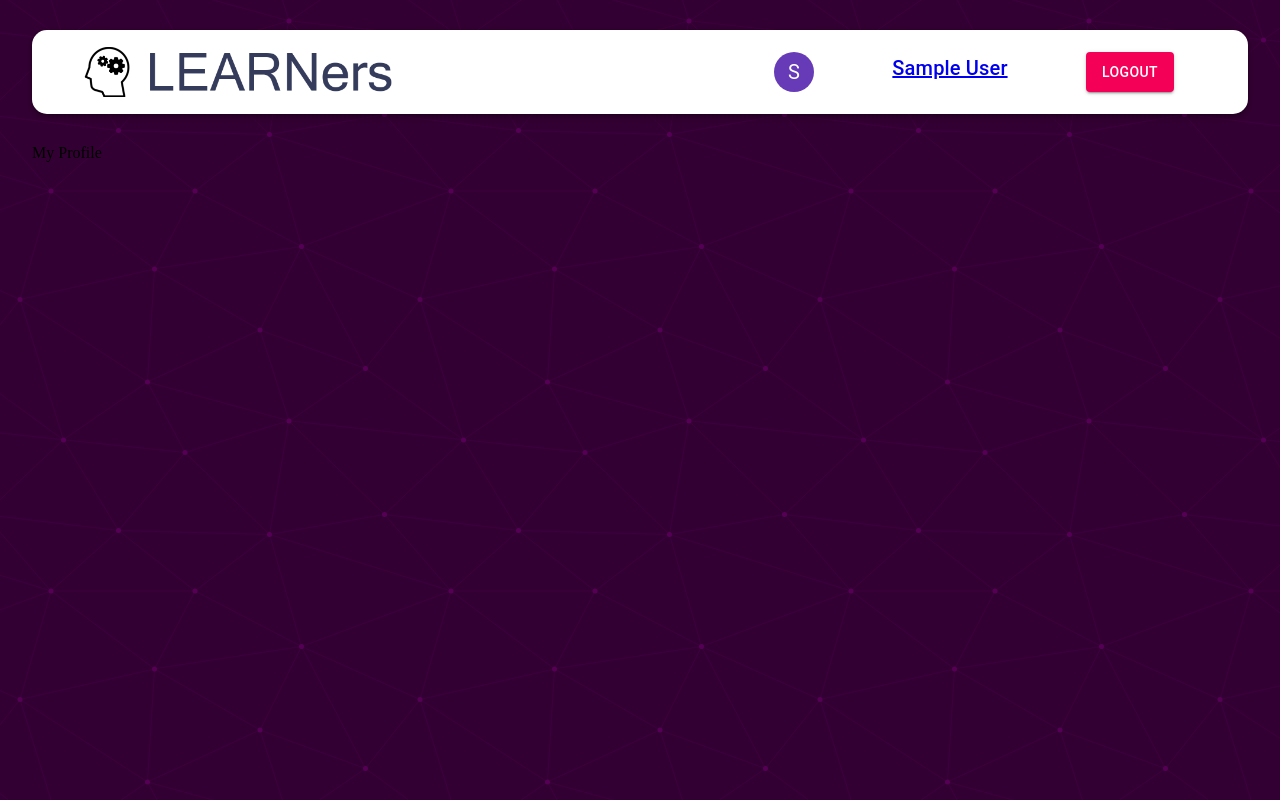
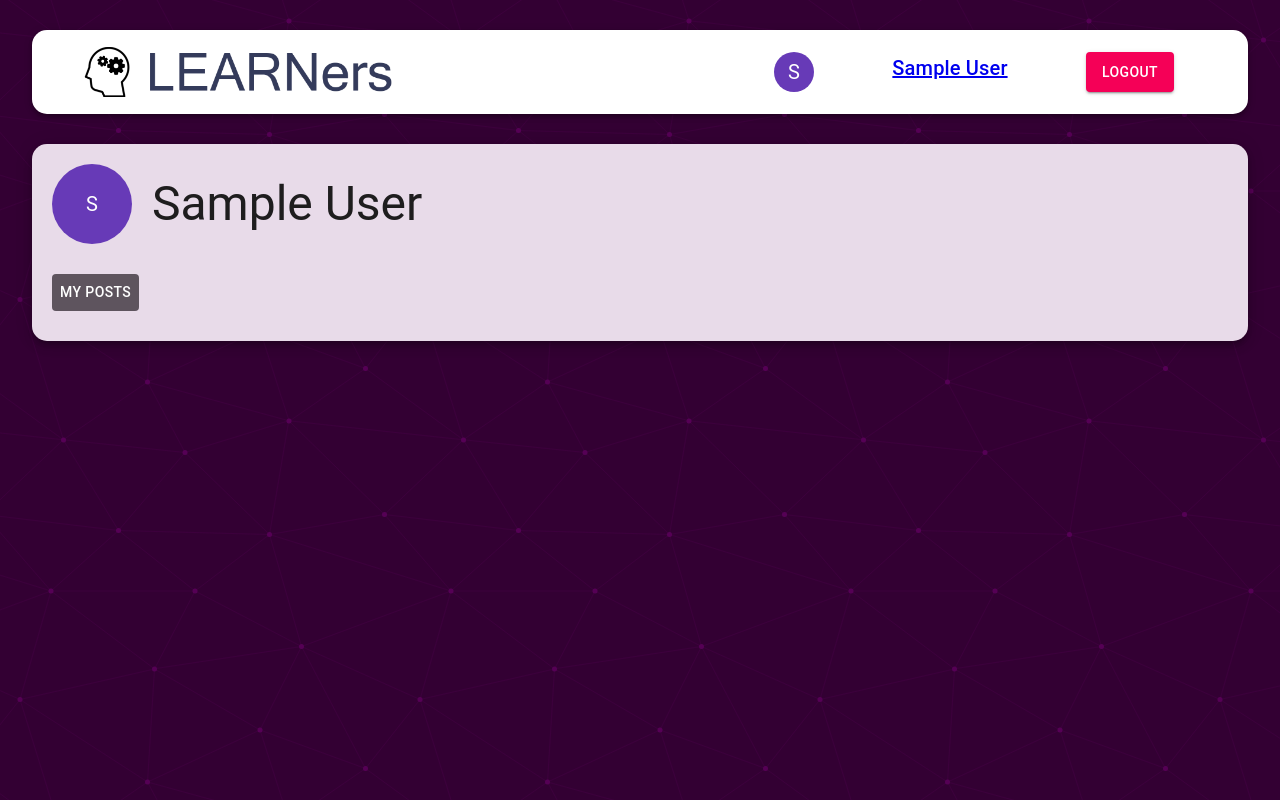
Before and after one commit to pra-navi/cvwo_submission, a React (Create React App) app in the folder client/: page /profile in a window 1280 px wide. Built offline with nearby package versions, Linux system fonts and the light colour scheme; sample sign-in values are in the browser's storage.

Commit message:
add form at CreatorOrTag & My Posts in profile

```diff
--- a/client/src/App.js
+++ b/client/src/App.js
@@ -24,7 +24,7 @@ const App = () => {
                         <Route path="/posts/:id" component={PostDetails} />
                         <Route path={['/creators/:name', '/tags/:name']} component={CreatorOrTag} />
                         <Route path="/auth" exact component={() => (!JSON.parse(localStorage.getItem('profile')) ? <Auth /> : <Redirect to="/posts/" />)} />
-                        <Route path="/profile" exact component={Profile} />
+                        <Route path="/profile" exact component={() => (JSON.parse(localStorage.getItem('profile')) ? <Profile /> : <Redirect to="/auth/" />)} />
                     </Switch>
                 </Container>
             </BrowserRouter>
--- a/client/src/components/CreatorOrTag/CreatorOrTag.jsx
+++ b/client/src/components/CreatorOrTag/CreatorOrTag.jsx
@@ -1,15 +1,18 @@
-import React, { useEffect } from 'react';
+import React, { useEffect, useState } from 'react';
 import { useParams, useLocation } from 'react-router-dom';
 import { Typography, CircularProgress, Grid, Divider } from '@material-ui/core';
 import { useDispatch, useSelector } from 'react-redux';
 
 import Post from '../Posts/Post/Post';
+import Form from '../Form/Form';
 import { getPostsByCreator, getPostBySearch } from '../../actions/posts';
 
 const CreatorOrTag = () => {
     const { name } = useParams();
     const dispatch = useDispatch();
     const { posts, isLoading } = useSelector((state) => state.posts);
+
+    const [currentId, setCurrentId] = useState(0);
 
     const location = useLocation();
 
@@ -23,7 +26,7 @@ const CreatorOrTag = () => {
 
     //if (!posts.length && !isLoading) return 'No posts';
     var displayName = name; // adjust creator name
-    if (!location.pathname.startsWith('/tags') && posts) { displayName = posts[0].name; }
+    if (!location.pathname.startsWith('/tags') && posts) { displayName = posts[0]?.name; }
 
     return (
         <div>
@@ -31,11 +34,16 @@ const CreatorOrTag = () => {
             <Divider style={{ margin: '20px 0 50px 0' }} />
             {isLoading ? <CircularProgress /> : (
                 <Grid container alignItems="stretch" spacing={3}>
-                    {posts?.map((post) => (
-                        <Grid key={post._id} item xs={12} sm={12} md={6} lg={3}>
-                            <Post post={post} />
-                        </Grid>
-                    ))}
+                    <Grid item xs={12} sm={12} md={6} lg={8} container alignItems="stretch" spacing={3}>
+                        {posts?.map((post) => (
+                            <Grid key={post._id} item xs={12} sm={12} md={6} lg={6}>
+                                <Post post={post} setCurrentId={setCurrentId} />
+                            </Grid>
+                        ))}
+                    </Grid>
+                    <Grid item xs={12} sm={12} md={6} lg={4}>
+                        <Form currentId={currentId} setCurrentId={setCurrentId} />
+                    </Grid>
                 </Grid>
             )}
         </div>
--- a/client/src/components/Profile/Profile.js
+++ b/client/src/components/Profile/Profile.js
@@ -1,9 +1,38 @@
 import React from 'react';
+import { useHistory } from 'react-router-dom';
+import { Avatar, Paper, Typography, Button } from '@material-ui/core';
+import useStyles from './styles';
 
 const Profile = () => {
+    const classes = useStyles();
+    const history = useHistory();
+
+    const user = JSON.parse(localStorage.getItem('profile'));
+    const userName = user?.result?.name;
+    const userId = user?.result?._id;
+
+    /*if(!user?.result) {
+        return (
+            <Paper className={classes.personal}>
+                <Typography variant="h6" align="center"> Please Sign In to See Your Profile. </Typography>
+            </Paper>
+        );
+    }*/
+
+    const seeMyPosts = () => {
+        history.push(`/creators/${userId}`);
+    };
 
     return (
-            <div> My Profile </div>
+        <Paper className={classes.personal} elevation={6}>
+            <div className={classes.leftRight}>
+                <Avatar className={classes.purple} alt={user.result.name} src={user.result.imageUrl}>{user.result.name.charAt(0)}</Avatar>
+                <Typography variant="h3" component="h2">{userName}</Typography>
+            </div>
+            <Button className={classes.myPostsButton} disabled={!user?.result} onClick={seeMyPosts}>
+                My Posts
+            </Button>
+        </Paper>
     )
 };
 
--- /dev/null
+++ b/client/src/components/Profile/styles.js
@@ -0,0 +1,29 @@
+import {makeStyles} from "@material-ui/core/styles";
+import { deepPurple } from '@material-ui/core/colors';
+
+export default makeStyles((theme) => ({
+    personal: {
+        padding: '20px',
+        borderRadius: '15px',
+        backgroundColor: '#E8DBE9',
+    },
+    myPostsButton: {
+        size: "large",
+        variant: "contained",
+        color: "white",
+        marginTop: 30,
+        marginBottom: 10,
+        backgroundColor: '#5E545E',
+    },
+    purple: {
+        color: theme.palette.getContrastText(deepPurple[500]),
+        backgroundColor: deepPurple[500],
+        height: '80px',
+        width: '80px',
+        marginRight: '20px',
+    },
+    leftRight: {
+        display: 'flex',
+        alignItems: 'center'
+    },
+}));
```
Also changed, not shown: client/src/components/Profile/styles.css (deleted).
